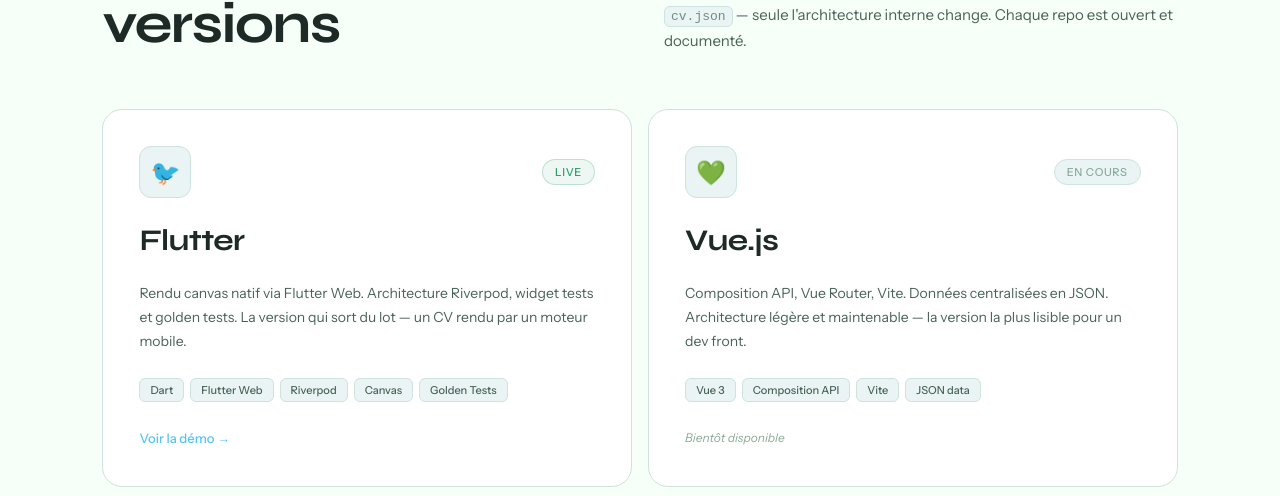
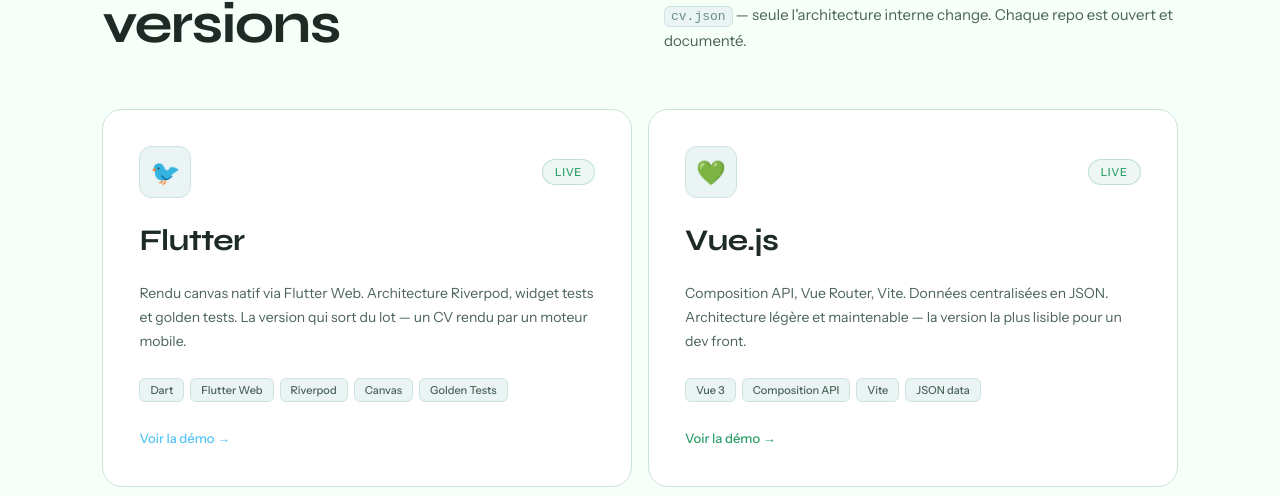
Before and after one commit to MayuriXx/portfolio-meta, a Vue app: page / in a window 1280 px wide. Shown: the part 1139-1635 px from the top of the page. Built offline with nearby package versions, Linux system fonts and the light colour scheme.

Commit message:
feat: push portfolio vue

```diff
--- a/src/data/versions.js
+++ b/src/data/versions.js
@@ -21,9 +21,9 @@
     name: "Vue.js",
     icon: "💚",
     color: "#2D9E6B",
-    status: "soon",
-    url: null,
-    github: null,
+    status: "live",
+    url: "https://mayurixx.github.io/portfolio-vue/",
+    githubUrl: "https://github.com/MayuriXx/portfolio-vue",
     description:
       "Composition API, Vue Router, Vite. Données centralisées en JSON. Architecture légère et maintenable — la version la plus lisible pour un dev front.",
     tags: ["Vue 3", "Composition API", "Vite", "JSON data"],
```
